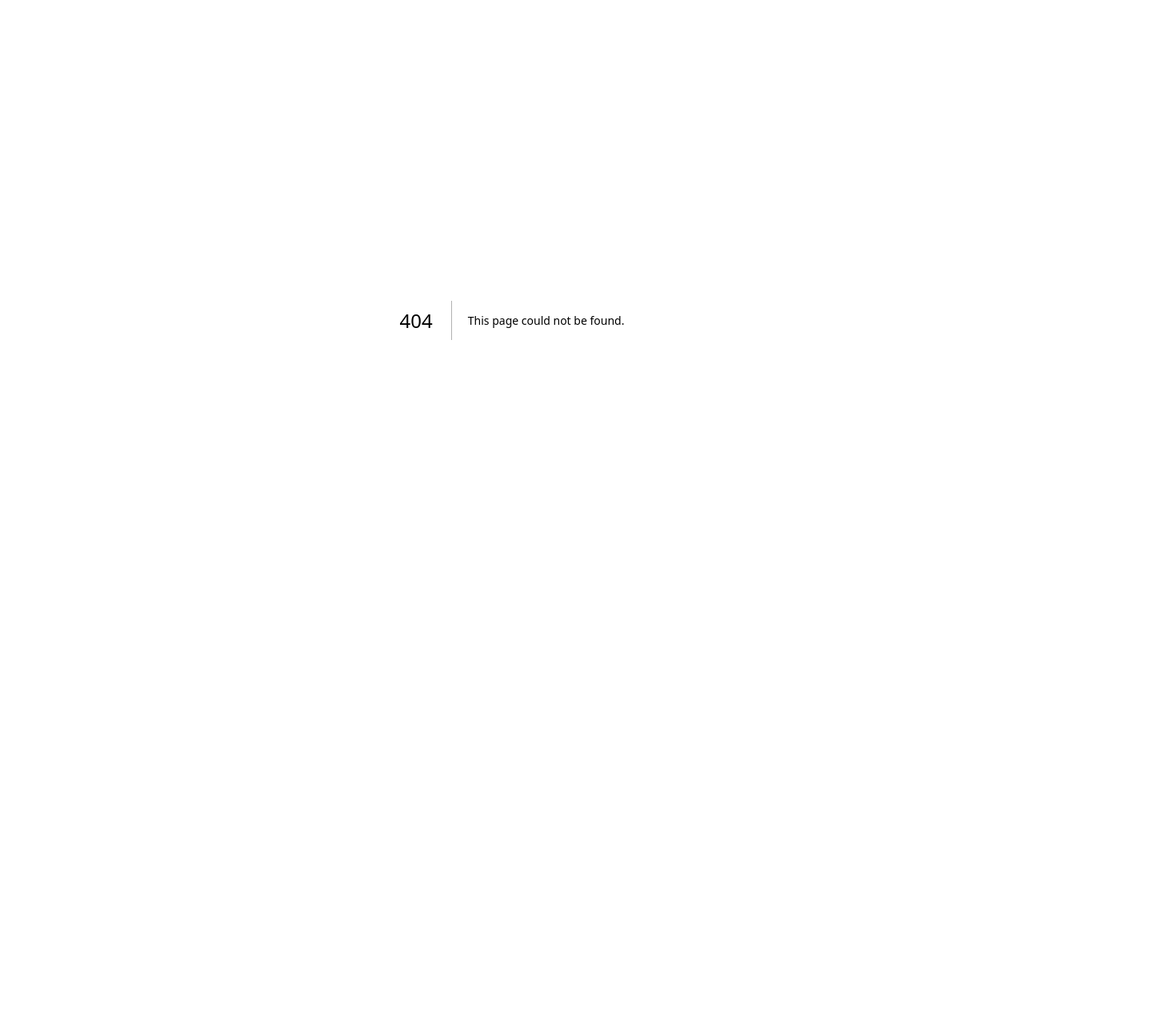
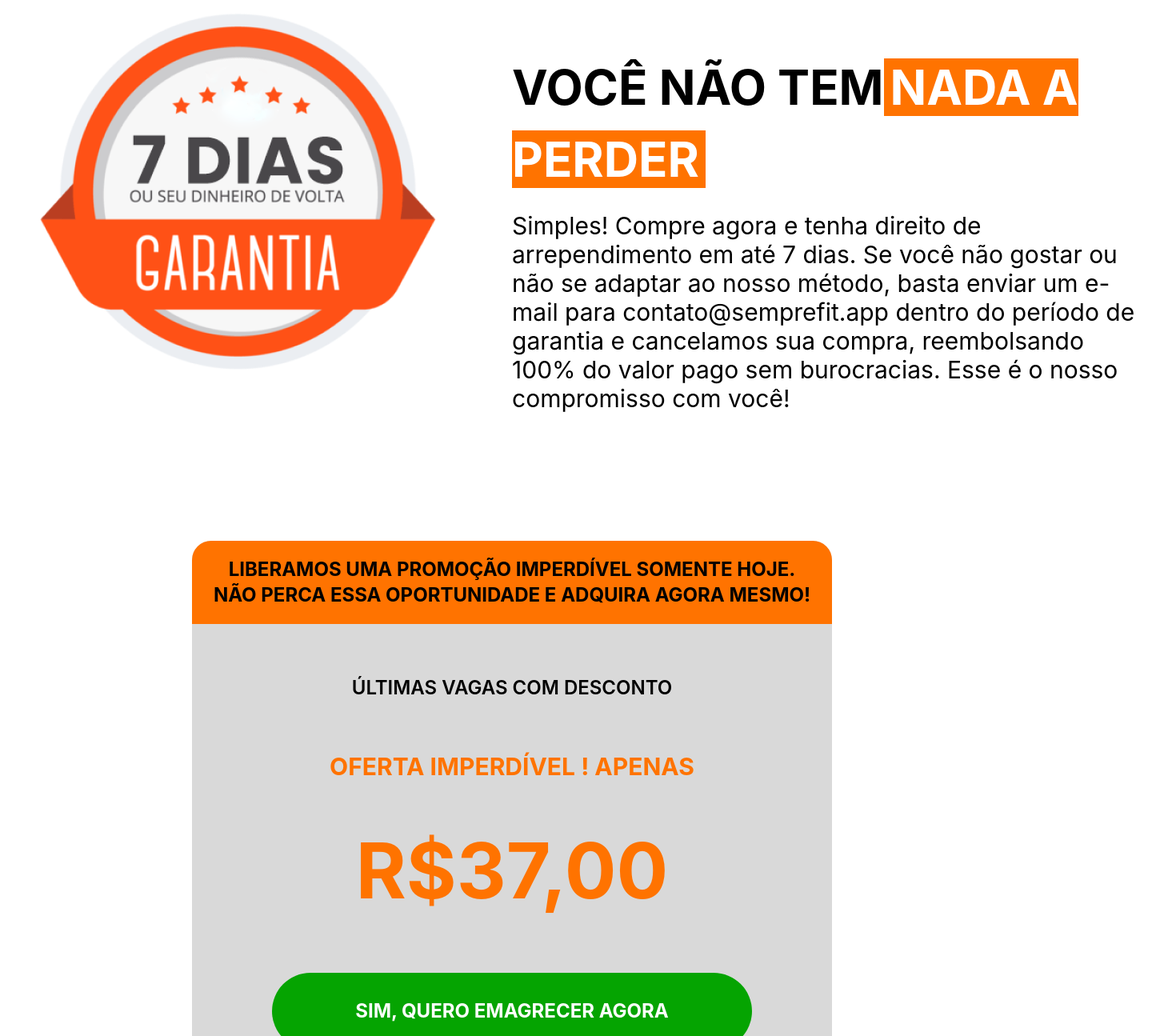
Before and after one commit to MarkOliv/ebook-guia-1.0, a Next.js app: page /components/Parte03 in a window 1280 px wide. Before the commit this address had no page. Shown: the top 1295 px of the page at 80% size, 1440 px wide, since content can reach past the window. Before the commit the page ends 800 px from the top, so only its background shows below. Built offline with nearby package versions, Linux system fonts and the light colour scheme.

Commit message:
add part 03

```diff
--- a/pages/components/Inicio.tsx
+++ b/pages/components/Inicio.tsx
@@ -7,7 +7,7 @@ import tablet_e_cell from "../assets/tablet-e-cell.png";
 type Props = {};
 const Inicio = (props: Props) => {
   return (
-    <div className="container mx-auto">
+    <div className="container mx-auto bg-black">
       <div
         id="redline"
         className="flex items-center justify-center h-16 w-full bg-[#FF7300]"
--- a/pages/components/Parte02.tsx
+++ b/pages/components/Parte02.tsx
@@ -43,7 +43,7 @@ const Parte02 = () => {
   ]);
 
   return (
-    <div className="container mx-auto bg-white">
+    <div className="container mx-auto">
       <div className="flex flex-wrap justify-center my-16 text-black">
         <h1 className="text-center text-3xl md:text-5xl  font-bold w-[1500px] px-1 md:px-0 mt-16">
           <span className="bg-[#FF7300] px-2 leading-normal text-white ">
--- /dev/null
+++ b/pages/components/Parte03.tsx
@@ -0,0 +1,64 @@
+// @flow
+import Image from "next/image";
+import * as React from "react";
+type Props = {};
+
+import garantia from "../assets/garantia.png";
+
+const Parte03 = (props: Props) => {
+  return (
+    <div className="container mx-auto px-5">
+      <div className="grid grid-cols-1 md:grid-cols-2">
+        <Image src={garantia} alt="img da garantia" />
+        <div>
+          <h1 className="text-center md:text-left text-3xl md:text-6xl text-black md:w-[800px] font-bold px-1 md:px-0 mt-16">
+            VOCÊ NÃO TEM
+            <span className="bg-[#FF7300] px-2 leading-normal text-white ">
+              NADA A PERDER
+            </span>{" "}
+          </h1>
+          <p className="text-black text-3xl md:w-[800px] mt-5 md:text-left text-center">
+            Simples! Compre agora e tenha direito de arrependimento em até 7
+            dias. Se você não gostar ou não se adaptar ao nosso método, basta
+            enviar um e-mail para contato@semprefit.app dentro do período de
+            garantia e cancelamos sua compra, reembolsando 100% do valor pago
+            sem burocracias. Esse é o nosso compromisso com você!
+          </p>
+        </div>
+      </div>
+      <div className="flex w-full justify-center my-20">
+        <div className="rounded-3xl bg-[#D9D9D9] my-20 md:w-[800px] ">
+          <h1 className="bg-[#FF7300] rounded-t-3xl p-5 text-center text-xl md:text-2xl font-bold">
+            LIBERAMOS UMA PROMOÇÃO IMPERDÍVEL SOMENTE HOJE. NÃO PERCA ESSA
+            OPORTUNIDADE E ADQUIRA AGORA MESMO!
+          </h1>
+          <div className="text-center">
+            <h2 className="text-lg md:text-2xl font-semibold text-black my-16">
+              ÚLTIMAS VAGAS COM DESCONTO
+            </h2>
+            <h2 className="text-3xl font-bold text-[#FF7300] my-16">
+              OFERTA IMPERDÍVEL ! APENAS
+            </h2>
+            <h1 className="text-8xl font-bold text-[#FF7300] ">R$37,00</h1>
+          </div>
+          <div
+            id="botao01"
+            className="flex flex-wrap justify-center w-full px-2 md:px-0 mt-10"
+          >
+            <a
+              href="#"
+              className="flex justify-center items-center text-center bg-[#05A401] md:w-[600px] rounded-full p-8 my-10 text-xl md:text-2xl font-bold hover:bg-[#026B00] text-white"
+            >
+              SIM, QUERO EMAGRECER AGORA
+            </a>
+            <p className="w-full text-black md:w-96 text-center mb-10">
+              PAGAMENTO ÚNICO, SEM NENHUMA COBRANÇA EXTRA OU MENSALIDADES.
+            </p>
+          </div>
+        </div>
+      </div>
+    </div>
+  );
+};
+
+export default Parte03;
--- a/pages/index.tsx
+++ b/pages/index.tsx
@@ -1,6 +1,7 @@
 import Head from "next/head";
 import Inicio from "./components/Inicio";
 import Parte02 from "./components/Parte02";
+import Parte03 from "./components/Parte03";
 
 export default function Home() {
   return (
@@ -14,6 +15,7 @@ export default function Home() {
       <main>
         <Inicio />
         <Parte02 />
+        <Parte03 />
       </main>
     </div>
   );
--- a/styles/globals.css
+++ b/styles/globals.css
@@ -21,7 +21,7 @@ a {
   }
   body {
     color: white;
-    background: black;
+    background: white;
   }
 }
 
```
Also changed, not shown: pages/assets/garantia.png (added).
